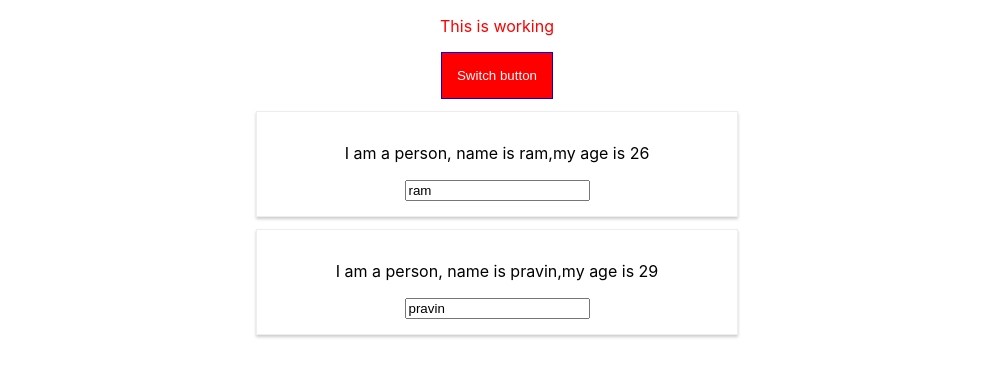
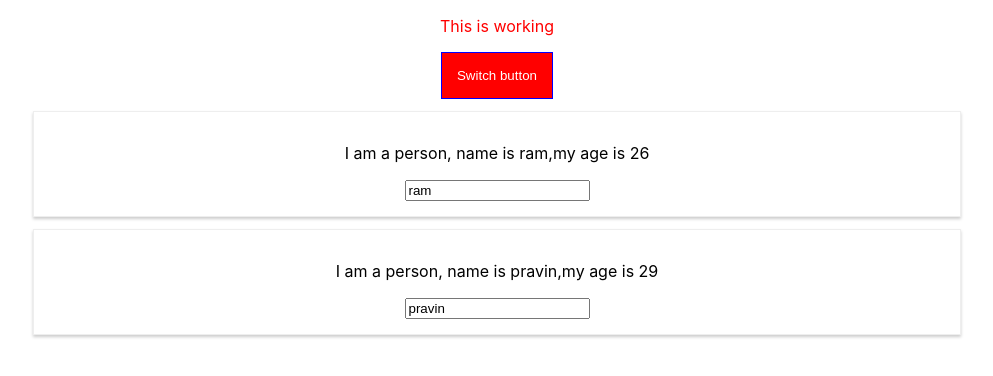
Before and after one commit to pravinsakthivel/react-learning, a React (Create React App) app: page / in a window 1280 px wide. Both pictures are taken after a click on the button "Switch button". Shown: the top 376 px of the page, without its empty margins (143-1136 px from the left). Built offline with nearby package versions, Linux system fonts and the light colour scheme.

Commit message:
organized project structure

```diff
--- a/src/Person/Person.js
+++ b/src/Components/Persons/Person/Person.js
@@ -1,16 +1,11 @@
 import React from 'react';
-import Radium from 'radium';
 import './Person.css'
 
 const person =(props)=>{
-const style = {
-    '@media(min-width:500px)':{
-        width:'450px'
-    }
-}
+
 
     return (
-        <div className="Person" style={style}>
+        <div className="Person" >
         <p onClick={props.click}>I am a person, name is {props.name},my age is {props.age} </p>
         {props.children}
         <input type="text" onChange={props.change} value={props.name}></input>
@@ -19,4 +14,4 @@ const style = {
 
 }
 
-export default Radium(person);
+export default person;
--- /dev/null
+++ b/src/Components/Persons/Persons.js
@@ -0,0 +1,15 @@
+import React from 'react';
+import Person from './Person/Person';
+
+const persons = (props) => props.persons.map((person,index) =>{
+    return <Person
+    click={()=>props.clicked(index)}
+    name={person.name}
+    age ={person.age}
+    key ={person.id}
+    change ={(event)=>props.changed(event,person.id)}
+
+/>
+});
+
+export default persons;
--- a/src/App.js
+++ b/src/Containers/App.js
@@ -1,7 +1,6 @@
 import React, { Component } from 'react';
 import './App.css';
-import Person from './Person/Person';
-import Radium ,{ StyleRoot }from 'radium';
+import Persons from '../Components/Persons/Persons.js';
 
 class App extends Component {
 
@@ -61,34 +60,23 @@ class App extends Component {
       color: 'white',
       padding: '15px',
       border: '1px solid blue',
-      cursor: 'pointer',
-      ':hover':{
-        backgroundColor:'lightgreen',
-        color:'white'
-      }
+      cursor: 'pointer'
+
 
     }
     let personsSection = null;
     if (this.state.showPersons) {
       personsSection = (
         <div>
-          {this.state.persons.map((person, index) => {
-            return <Person name={person.name}
-              age={person.age}
-              click={this.deletePersonshandler.bind(this, index)}
-              key={person.id}
-              change={(event) => this.nameChangeHandler(event, person.id)}
-            >
-
-            </Person>
-          })}
+          <Persons
+            persons ={this.state.persons}
+            clicked = {this.deletePersonshandler}
+            changed={this.nameChangeHandler}
+          />
         </div>
       );
       style.backgroundColor = "red";
-      style[':hover'] = {
-        backgroundColor:'lightred',
-        color:'black'
-      }
+
     }
     const classes = [];
     if (this.state.persons.length <= 2) {
@@ -99,7 +87,7 @@ class App extends Component {
     }
 
     return (
-      <StyleRoot>
+
       <div className="App">
         {/* below code onClick={()=>this.switchNameHandler("Ram Pravin")} may be ineffective
         recommended to use is click={this.switchNameHandler.bind(this,"Sakthivel")}  */}
@@ -111,10 +99,10 @@ class App extends Component {
 
 
       </div>
-      </StyleRoot>
+
     );
   }
 
 }
 
-export default Radium(App);
+export default App;
--- a/src/index.js
+++ b/src/index.js
@@ -1,7 +1,7 @@
 import React from 'react';
 import ReactDOM from 'react-dom';
 import './index.css';
-import App from './App';
+import App from './Containers/App';
 import * as serviceWorker from './serviceWorker';
 
 ReactDOM.render(<App />, document.getElementById('root'));
```
Also changed, not shown: src/Components/Persons/Person/Person.css (renamed from src/Person/Person.css), src/Containers/App.css (renamed from src/App.css), src/Containers/appjs-v1.js (renamed from src/appjs-v1.js), 1 other file (tests, documents, lock files or other folders).
